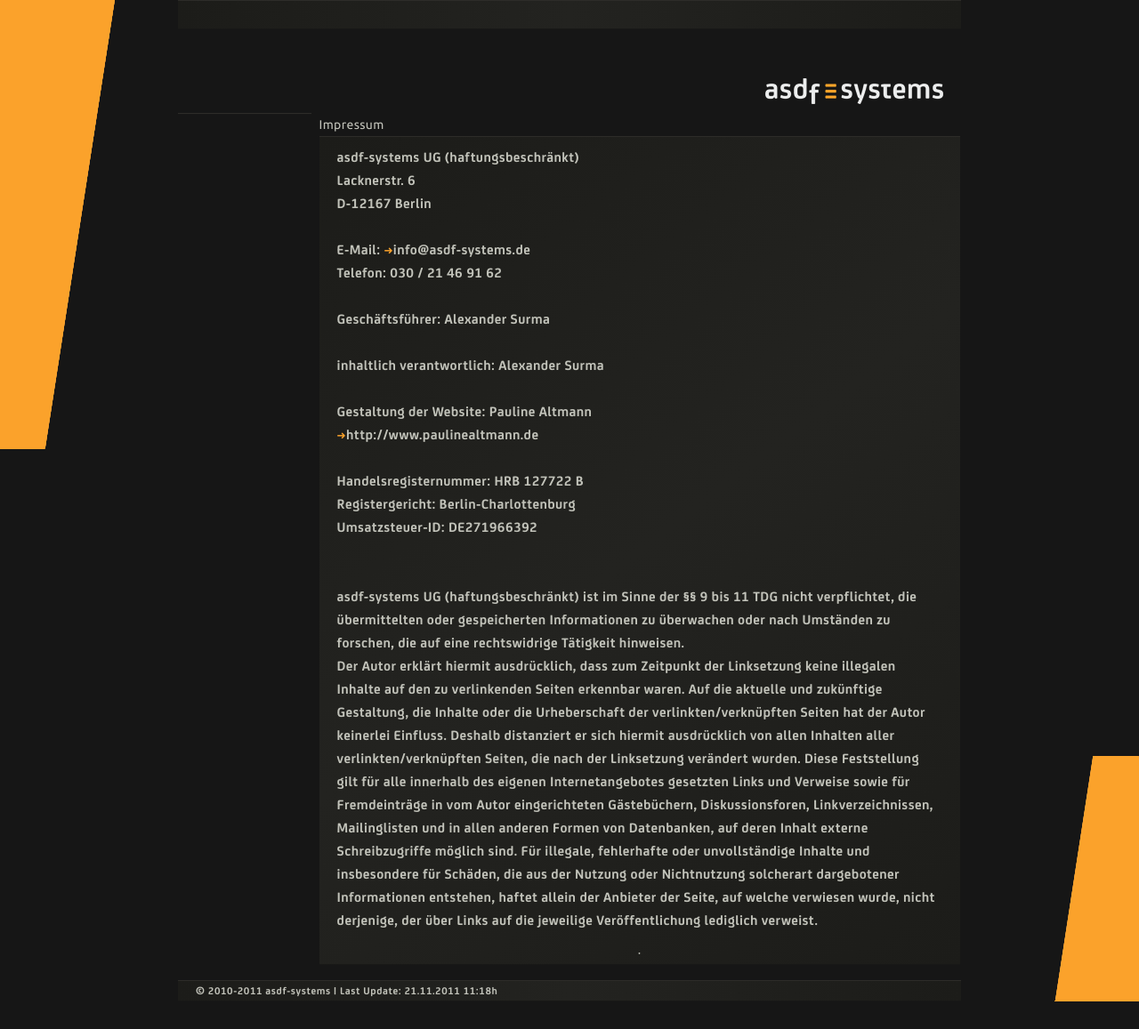
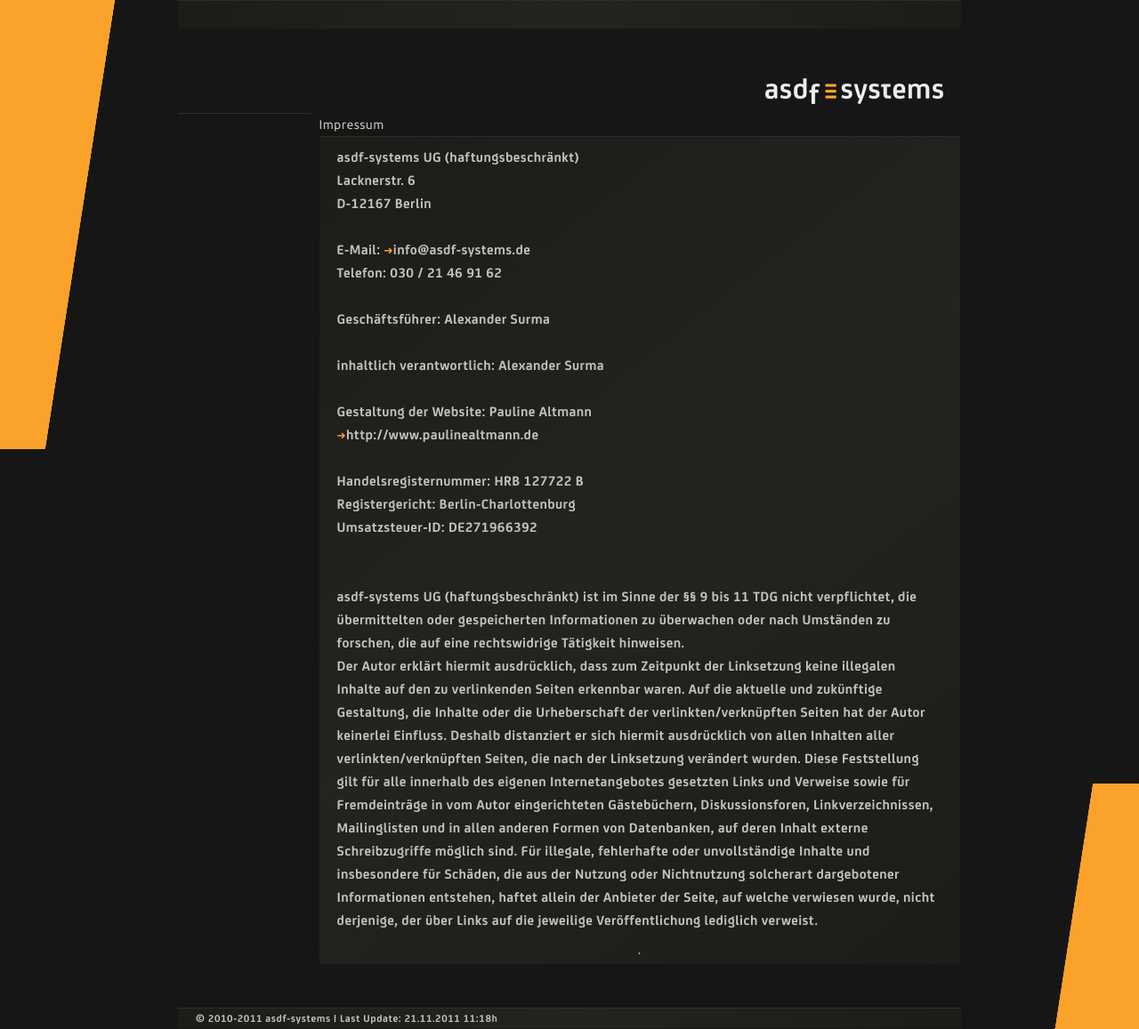
Before and after one commit to asdf-systems/asdf-systems.github.com, a Jekyll site: the page built from impressum.html, in a window 1280 px wide. Shown: the whole page at 89% size. Built offline with Jekyll 4.4.1, drawn with Linux system fonts in a browser that asks for light colours; nearby versions of some CDN libraries; before the commit the page ends 1126 px from its top, so only the background shows below that.

Commit message:
Fixed footer bar bug

```diff
--- a/css/screen.css
+++ b/css/screen.css
@@ -688,7 +688,7 @@ article.link:after {
   vertical-align: top;
   width: 720px;
   display: inline-block;
-  margin-bottom: 36px;
+  margin-bottom: 67px;
 }
 @media screen and (max-width: 880px) {
   /* line 1, ../sass/page_elements/_content.scss */
--- a/sass/page_elements/_content.scss
+++ b/sass/page_elements/_content.scss
@@ -3,7 +3,7 @@
 	vertical-align: top;
 	width: $content_width;
 	display: inline-block;
-	margin-bottom: $bar_height + $spacing;
+	margin-bottom: 2*$bar_height + $spacing;
 	@media screen and (max-width: 880px) {
 		display: block;
 		width: 100%;
```
